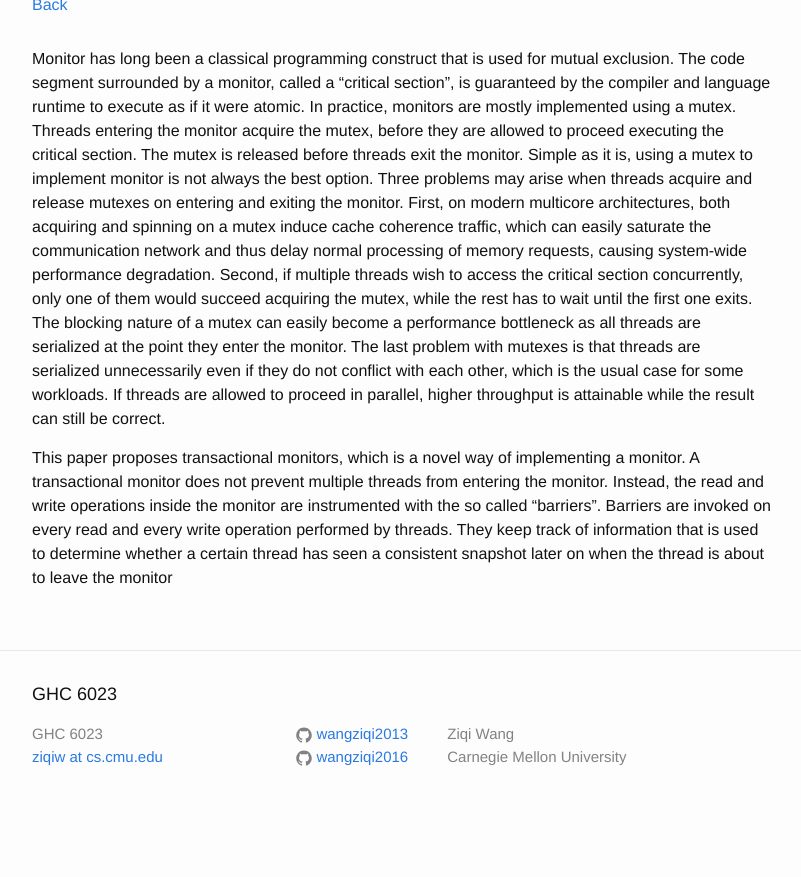
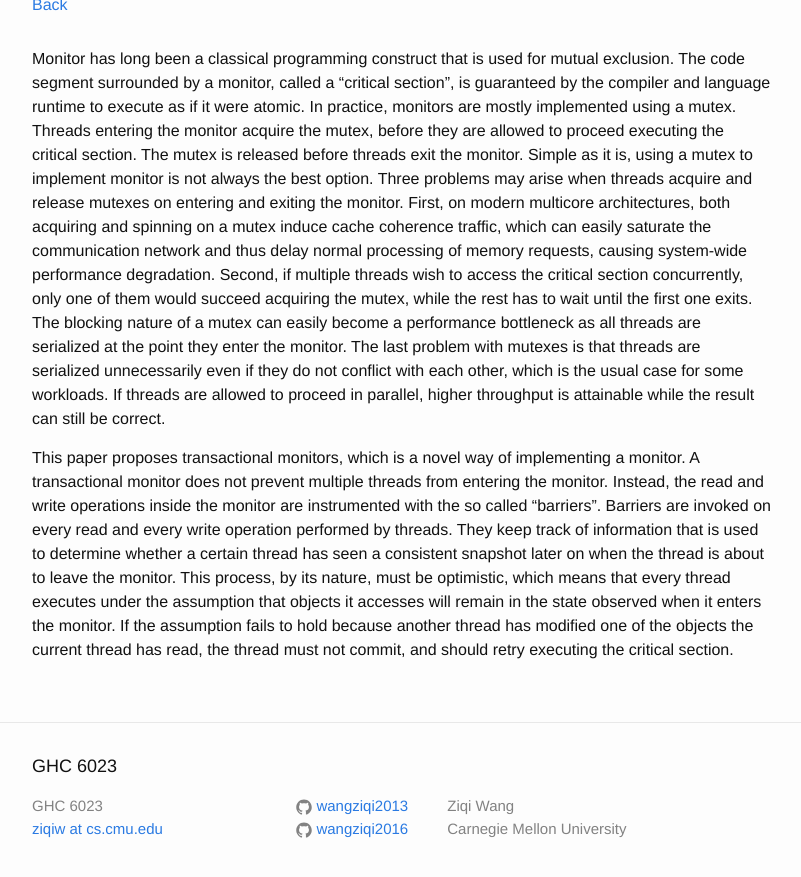
Before and after one commit to wangziqi2013/wangziqi2013.github.io, a Jekyll site: the page built from _posts/2018-08-29-Transaction-Monitors-For-Concurrent-Objects.markdown, in a window 1280 px wide and 900 px high, scrolled down 589 px. Shown: the top 877 px of the window, without its empty margins (238-1039 px from the left). Built offline with Jekyll 4.4.1, drawn with Linux system fonts in a browser that asks for light colours; before the commit the page ends 1417 px from its top, so only the background shows below that.

Commit message:
Finish monitor overview

```diff
--- a/_posts/2018-08-29-Transaction-Monitors-For-Concurrent-Objects.markdown
+++ b/_posts/2018-08-29-Transaction-Monitors-For-Concurrent-Objects.markdown
@@ -31,4 +31,7 @@ This paper proposes transactional monitors, which is a novel way of implementing
 prevent multiple threads from entering the monitor. Instead, the read and write operations inside the monitor are instrumented
 with the so called "barriers". Barriers are invoked on every read and every write operation performed by threads. They keep
 track of information that is used to determine whether a certain thread has seen a consistent snapshot later on when the
-thread is about to leave the monitor
+thread is about to leave the monitor. This process, by its nature, must be optimistic, which means that every thread executes
+under the assumption that objects it accesses will remain in the state observed when it enters the monitor. If the assumption
+fails to hold because another thread has modified one of the objects the current thread has read, the thread must not commit,
+and should retry executing the critical section.
```
